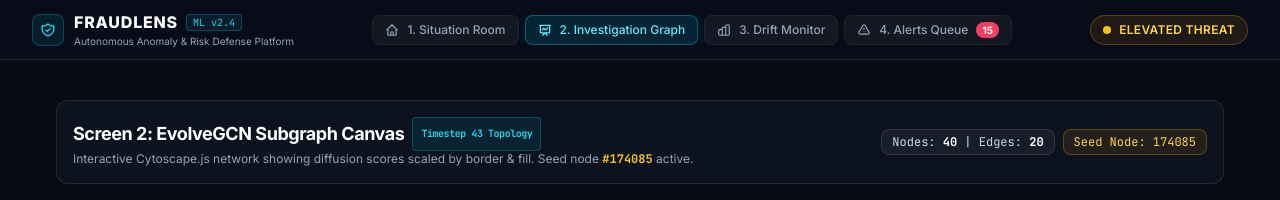
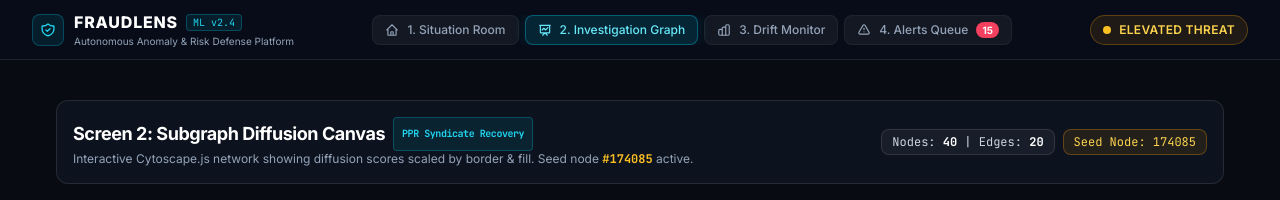
Before and after one commit to bilalhaider-ux/fraudlens, a React (Vite) app in the folder frontend/: page / in a window 1280 px wide. Both pictures are taken after a click on the button "2. Investigation Graph". Shown: the top 200 px of the page. Built offline with nearby package versions, Linux system fonts and the light colour scheme; no server answers.

Commit message:
docs(ui): align Screen 2 header to PPR Subgraph Diffusion Canvas

```diff
--- a/frontend/src/components/GraphCanvas.jsx
+++ b/frontend/src/components/GraphCanvas.jsx
@@ -265,9 +265,9 @@ export default function GraphCanvas({
         <div className="flex items-center gap-3">
           <div>
             <h1 className="text-base sm:text-lg font-bold text-white tracking-tight flex items-center gap-2">
-              Screen 2: EvolveGCN Subgraph Canvas
+              Screen 2: Subgraph Diffusion Canvas
               <span className="text-[10px] font-mono px-2 py-0.5 rounded bg-cyan-500/10 text-cyan-400 border border-cyan-500/30">
-                Timestep 43 Topology
+                PPR Syndicate Recovery
               </span>
             </h1>
             <p className="text-xs text-slate-400">
```
